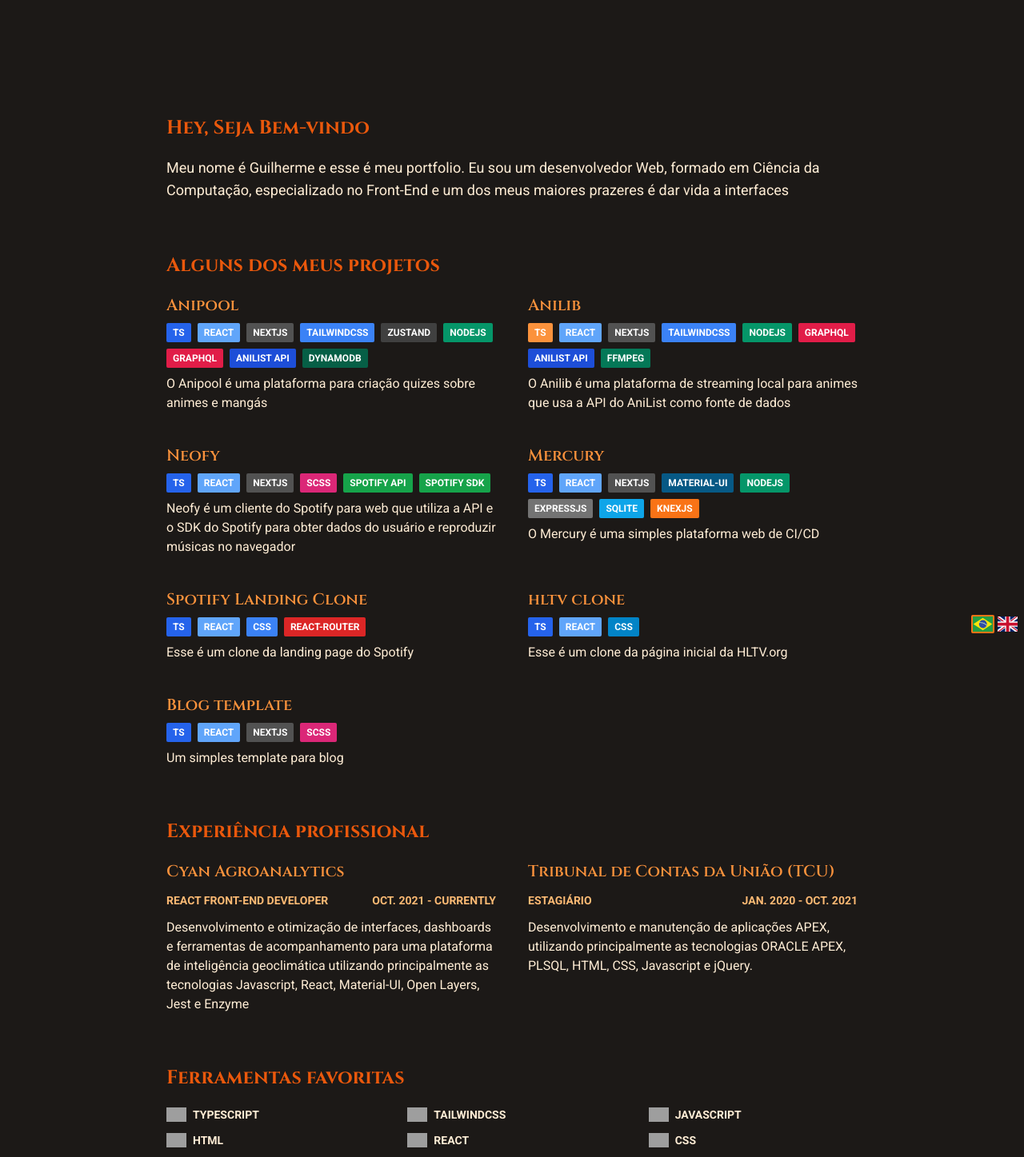
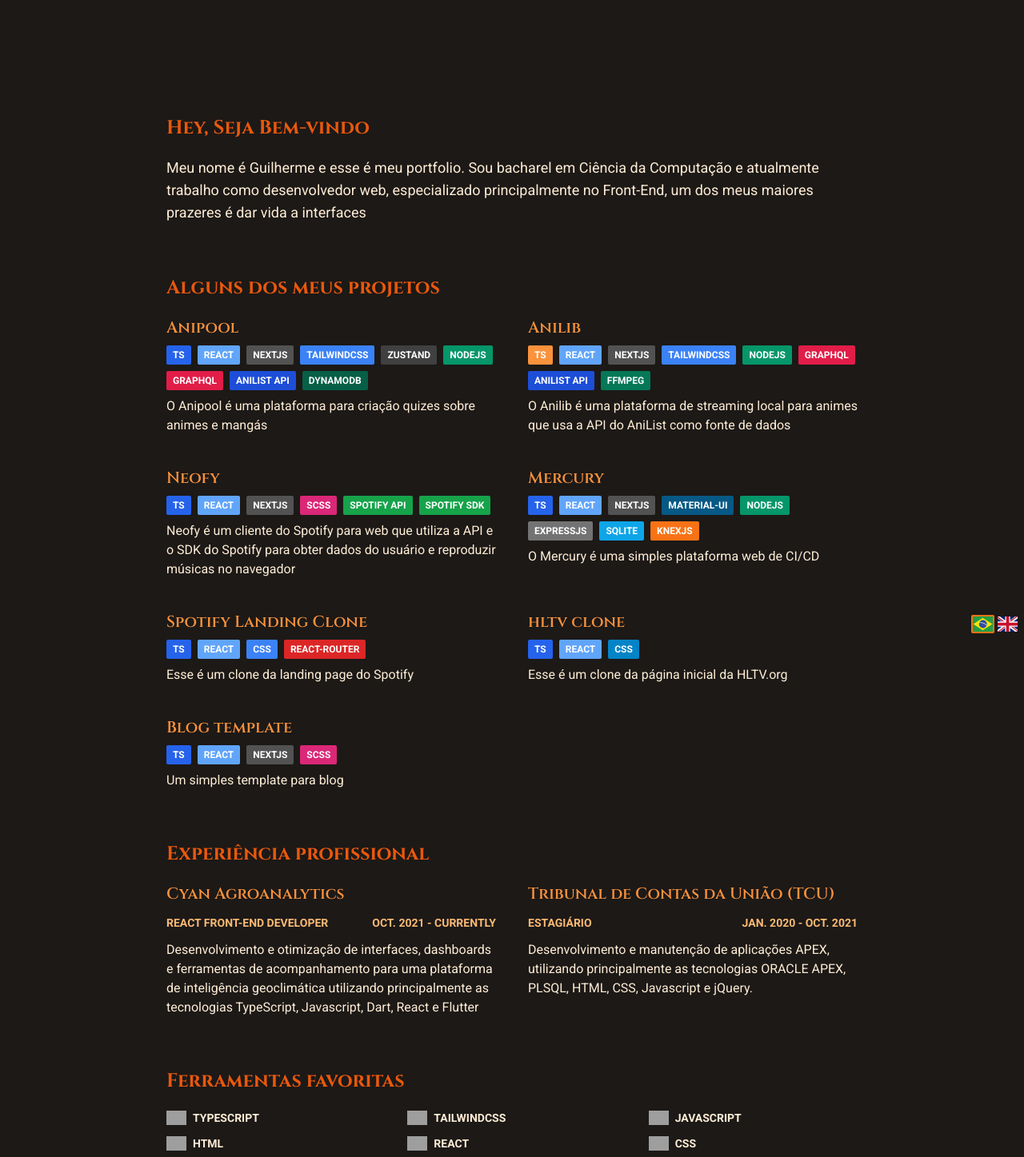
Before and after one commit to guilhermeg2k/new-portfolio, a React (Vite) app: page / in a window 1280 px wide. Shown: the top 1447 px of the page at 80% size. Built offline with nearby package versions, Linux system fonts and the light colour scheme; grey boxes are pictures that could not be loaded.

Commit message:
Update some descriptions

```diff
--- a/src/translation/en.ts
+++ b/src/translation/en.ts
@@ -2,8 +2,7 @@
   home: {
     introduction: {
       title: "Hi, I'm Guilherme",
-      description:
-        'This is my portfolio and i am a Web Developer, graduated in Computer Science, specialized in Front-End and one of my greatest pleasures is to bring life to interfaces',
+      description: "This is my portfolio, i have a Bachelor's degree in Computer Science and I'm currently working as a web developer, specializing mainly on the Front-End one of my greatest pleasures is to bring interfaces to life",
     },
     projectsTitle: 'Some of my Projects',
     worksTitle: 'Work Experience',
@@ -223,12 +222,12 @@
   works: [
     {
       company: 'Cyan Agroanalytics',
-      position: 'React Front-End Developer',
+      position: 'Front-End Developer',
       dateRange: 'Oct. 2021 - Currently',
       description:
         'Development and optimization of interfaces, dashboards and \
         tracking tools for a geoclimatic intelligence platform, mainly using \
-        Javascript, React, Material-UI, Open Layers, Jest and Enzyme as technologies',
+        TypeScript, Javascript, Dart, React and Flutter as technologies',
     },
     {
       company: 'Tribunal de Contas da União (TCU)',
--- a/src/translation/pt.ts
+++ b/src/translation/pt.ts
@@ -3,7 +3,7 @@
     introduction: {
       title: 'Hey, Seja Bem-vindo',
       description:
-        'Meu nome é Guilherme e esse é meu portfolio. Eu sou um desenvolvedor Web, formado em Ciência da Computação, especializado no Front-End e um dos meus maiores prazeres é dar vida a interfaces',
+        'Meu nome é Guilherme e esse é meu portfolio. Sou bacharel em Ciência da Computação e atualmente trabalho como desenvolvedor web, especializado principalmente no Front-End, um dos meus maiores prazeres é dar vida a interfaces',
     },
     projectsTitle: 'Alguns dos meus projetos',
     worksTitle: 'Experiência profissional',
@@ -229,7 +229,7 @@
         'Desenvolvimento e otimização de interfaces, dashboards e \
       ferramentas de acompanhamento para uma plataforma de \
       inteligência geoclimática utilizando principalmente as \
-      tecnologias Javascript, React, Material-UI, Open Layers, Jest e Enzyme',
+      tecnologias TypeScript, Javascript, Dart, React e Flutter',
     },
     {
       company: 'Tribunal de Contas da União (TCU)',
```
Also changed, not shown: 1 other file (tests, documents, lock files or other folders).
